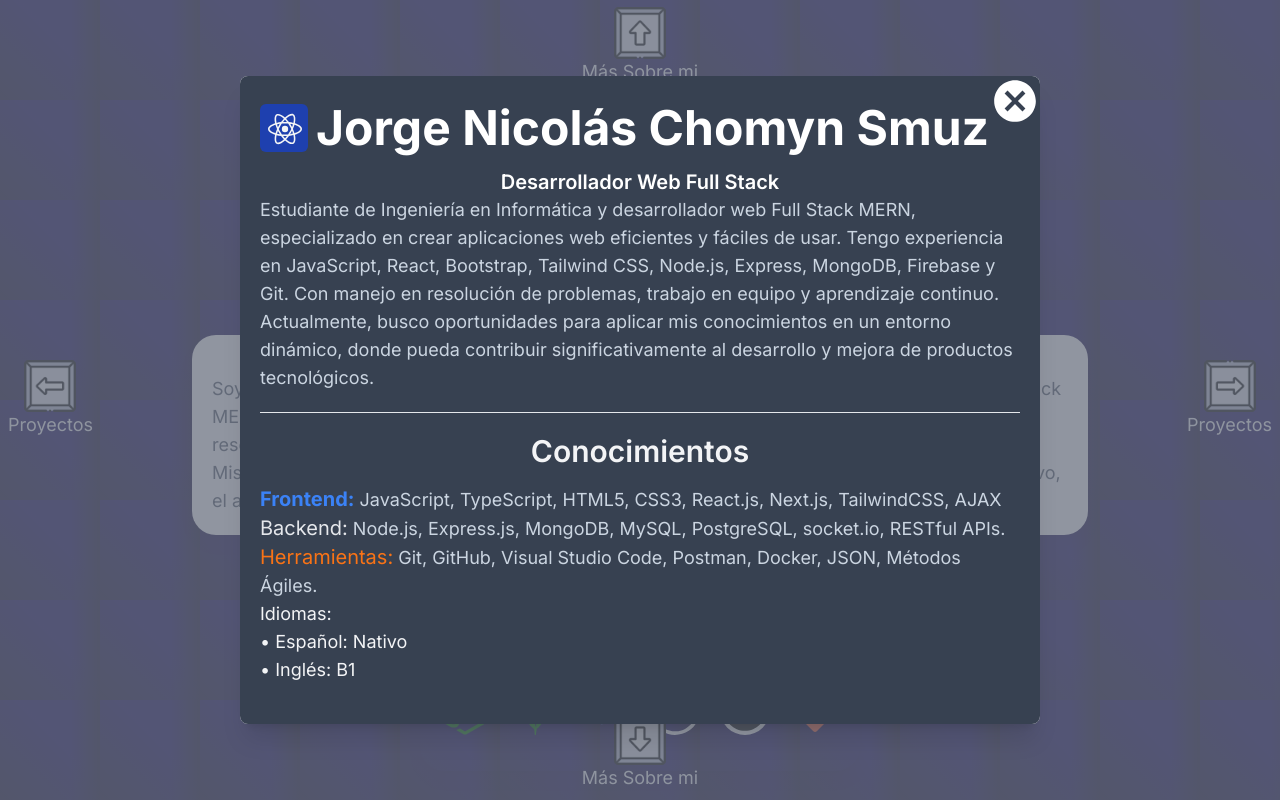
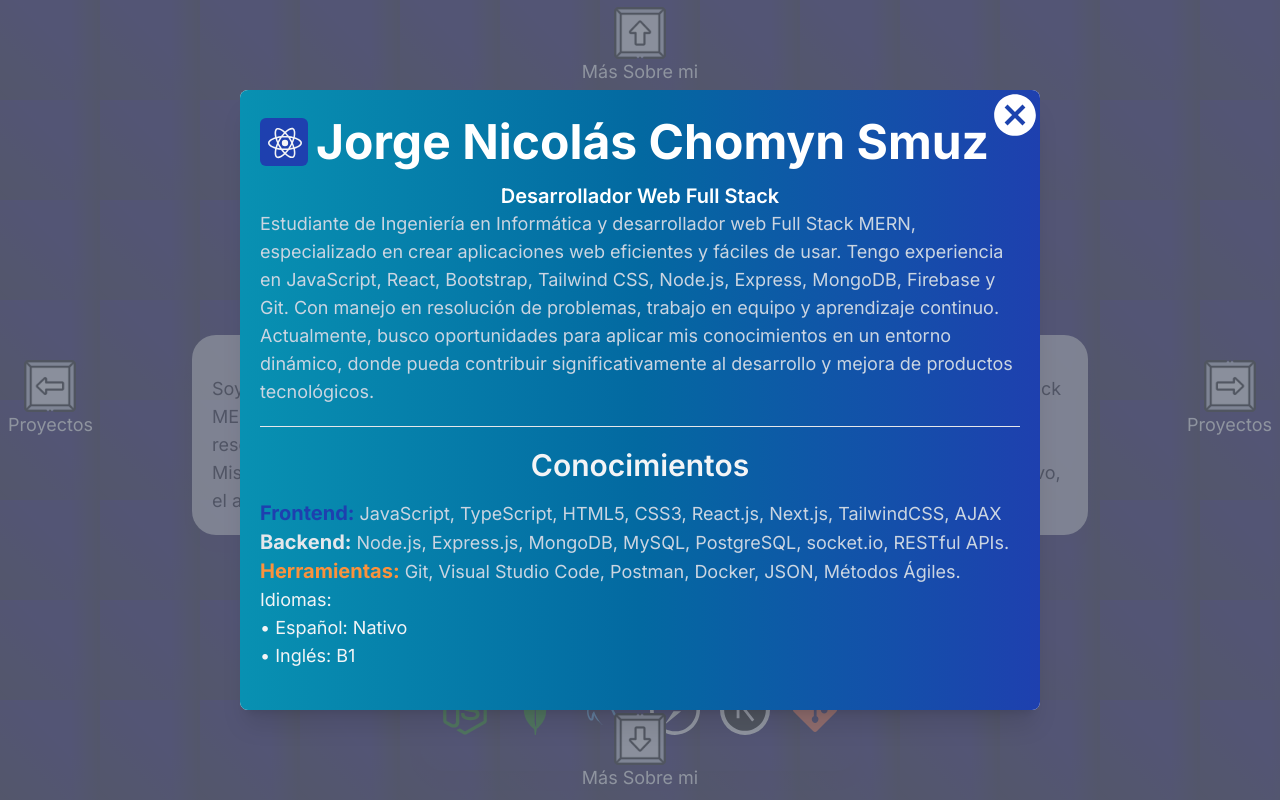
Before and after one commit to ChomynNicolas/portfolio, a Next.js app: page / in a window 1280 px wide. Both pictures are taken after a click on the element 640 px from the left and 33 px from the top of the page. Built offline with nearby package versions, Linux system fonts and the light colour scheme.

Commit message:
ajustando algunas cositas

```diff
--- a/src/app/globals.css
+++ b/src/app/globals.css
@@ -23,5 +23,8 @@ body{
   justify-content: center;
   align-items: center;
   overflow: hidden;
+  width: 100vw;
+  height: 100vh;
+  z-index: 10;
 
 }
--- a/src/app/home.tsx
+++ b/src/app/home.tsx
@@ -26,16 +26,13 @@ import {
 import * as handlers from "@/helpers/handlers";
 import { MiInfo } from "@/components/MiInfo/MiInfo";
 
-import left from '../../public/izquierda.png'
-import right from '../../public/derecha.png'
-import up from '../../public/arriba.png'
-import down from '../../public/abajo.png'
+import left from "../../public/izquierda.png";
+import right from "../../public/derecha.png";
+import up from "../../public/arriba.png";
+import down from "../../public/abajo.png";
 
-import profile from '../../public/profile2.jpg'
+import profile from "../../public/profile2.jpg";
 import Image from "next/image";
-
-
-
 
 const myAnimatedIcons = [
   {
@@ -79,7 +76,6 @@ const myAnimatedIcons = [
   },
 ];
 
-
 export default function Home() {
   return (
     <div className="App ">
@@ -96,8 +92,7 @@ export default function Home() {
         />
       ))}
 
-
-      <section className="overflow-y-auto max-h-screen">
+      <section className="overflow-y-auto max-h-screen ">
         <div className="mb-24 mt-20 ">
           <div className="mx-auto md:px-24 max-w-6xl  text-gray-500">
             <div className="">
@@ -148,11 +143,11 @@ export default function Home() {
                       </a>
                     </div>
                   </div>
-                  <div className="flex-1 items-center w-60 px-5 sm:w-96  md:w-full  md:px-5 pb-5  bg-white rounded-3xl shadow-lg round">
+                  <div className="flex-1 items-center w-60 px-5 sm:w-96  md:w-full  md:px-5 pb-5  bg-white opacity-70 rounded-3xl shadow-lg round">
                     <h3 className="text-2xl text-black font-bold text-center mb-2">
                       Sobre mi
                     </h3>
-                    <p className="text-xs sm:text-sm md:text-lg text-gray-600 justify-start ">
+                    <p className="text-xs sm:text-sm md:text-lg text-black justify-start ">
                       Soy estudiante de Ingeniería en Informática y
                       desarrollador web Full Stack especializado en el stack
                       MERN. Me apasiona crear aplicaciones web eficientes y
--- a/src/components/AnimatedElement/AnimatedElement.tsx
+++ b/src/components/AnimatedElement/AnimatedElement.tsx
@@ -35,7 +35,10 @@ export const AnimatedElement = ({
     };
   }, [handler]);
 
+
+
   return (
+
     <div
       className={`element ${ubication} flex flex-col hover:text-gray-100  `}
     >
--- a/src/components/ContenedorProyecto/components/InfoProyectos.tsx
+++ b/src/components/ContenedorProyecto/components/InfoProyectos.tsx
@@ -30,7 +30,7 @@ export const InfoProyectos = ({ content, link, title, tecnologias }: Props) => {
         {content}
       </p>
 
-      <h2 className="text-xl lg:text-2xl font-medium text-center text-gray-50 title-font  md:my-2">
+      <h2 className="text-xl lg:text-2xl font-semibold text-center text-gray-950 title-font  md:my-2">
         Tecnologias usadas
       </h2>
       <div className="leading-relaxed text-gray-100 text-sm md:text-base lg:text-lg  mx-auto flex flex-wrap  items-center lg:justify-center">
@@ -50,7 +50,7 @@ export const InfoProyectos = ({ content, link, title, tecnologias }: Props) => {
             key={link.title}
             href={link.link}
             target="_blank"
-            className="text-blue-400 inline-flex items-center mt-4"
+            className="text-lime-500 hover:text-lime-300 inline-flex items-center mt-4"
           >
             Ir a {link.title}
             <FaHandPointLeft size={30} className="pl-2" />
--- a/src/components/MiInfo/MiInfo.tsx
+++ b/src/components/MiInfo/MiInfo.tsx
@@ -30,11 +30,11 @@ export const MiInfo = () => {
         <h3 className="text-center text-3xl font-semibold mb-4">Conocimientos</h3>
         <p className="text-start text-lg text-slate-300">
 
-        <span className="text-blue-500 font-bold text-xl">Frontend:</span> JavaScript, TypeScript, HTML5, CSS3, React.js, Next.js, TailwindCSS, AJAX
+        <span className="text-blue-800 font-bold text-xl">Frontend:</span> JavaScript, TypeScript, HTML5, CSS3, React.js, Next.js, TailwindCSS, AJAX
         <br/>
-        <span className="text-gray-200 text-xl">Backend:</span> Node.js, Express.js, MongoDB, MySQL, PostgreSQL, socket.io, RESTful APIs.
+        <span className="text-gray-200 font-bold text-xl">Backend:</span> Node.js, Express.js, MongoDB, MySQL, PostgreSQL, socket.io, RESTful APIs.
         <br/>
-        <span className="text-orange-500 text-xl">Herramientas:</span>  Git, GitHub, Visual Studio Code, Postman, Docker, JSON, Métodos Ágiles.
+        <span className="text-orange-400 font-bold text-xl">Herramientas:</span>  Git, Visual Studio Code, Postman, Docker, JSON, Métodos Ágiles.
 
 
 
--- a/src/components/ModalProyectos/ModalProyecto.tsx
+++ b/src/components/ModalProyectos/ModalProyecto.tsx
@@ -78,7 +78,7 @@ export const ModalProyecto = ({
                   >
                     <MdCancel size={50}/>
                   </button>
-                <div className="bg-gray-700 flex overflow-y-auto h-5/6  ">
+                <div className="bg-gradient-to-r from-cyan-600 via-sky-700 to-blue-800 flex overflow-y-auto h-5/6  ">
 
                   {elemento}
                 </div>
```
Lines whose indentation alone changed are shown as unchanged.
